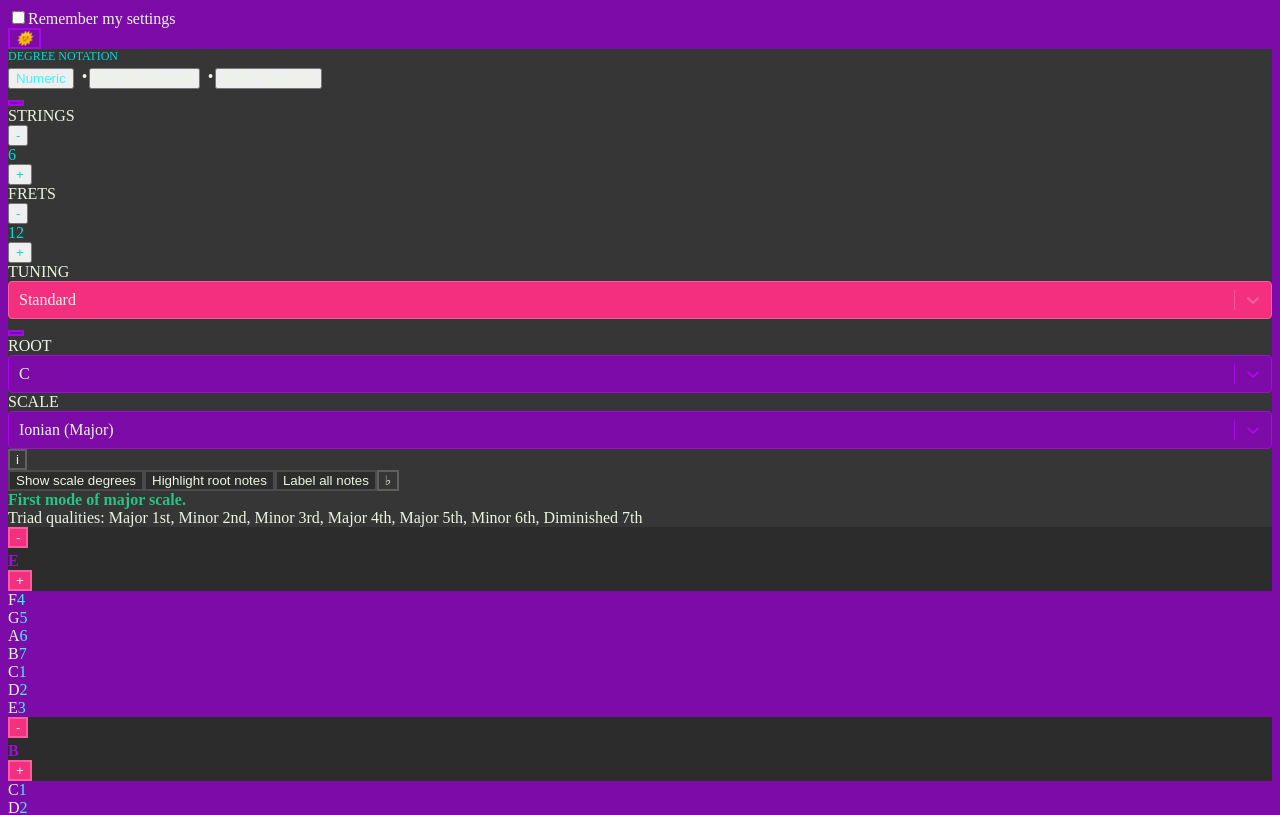
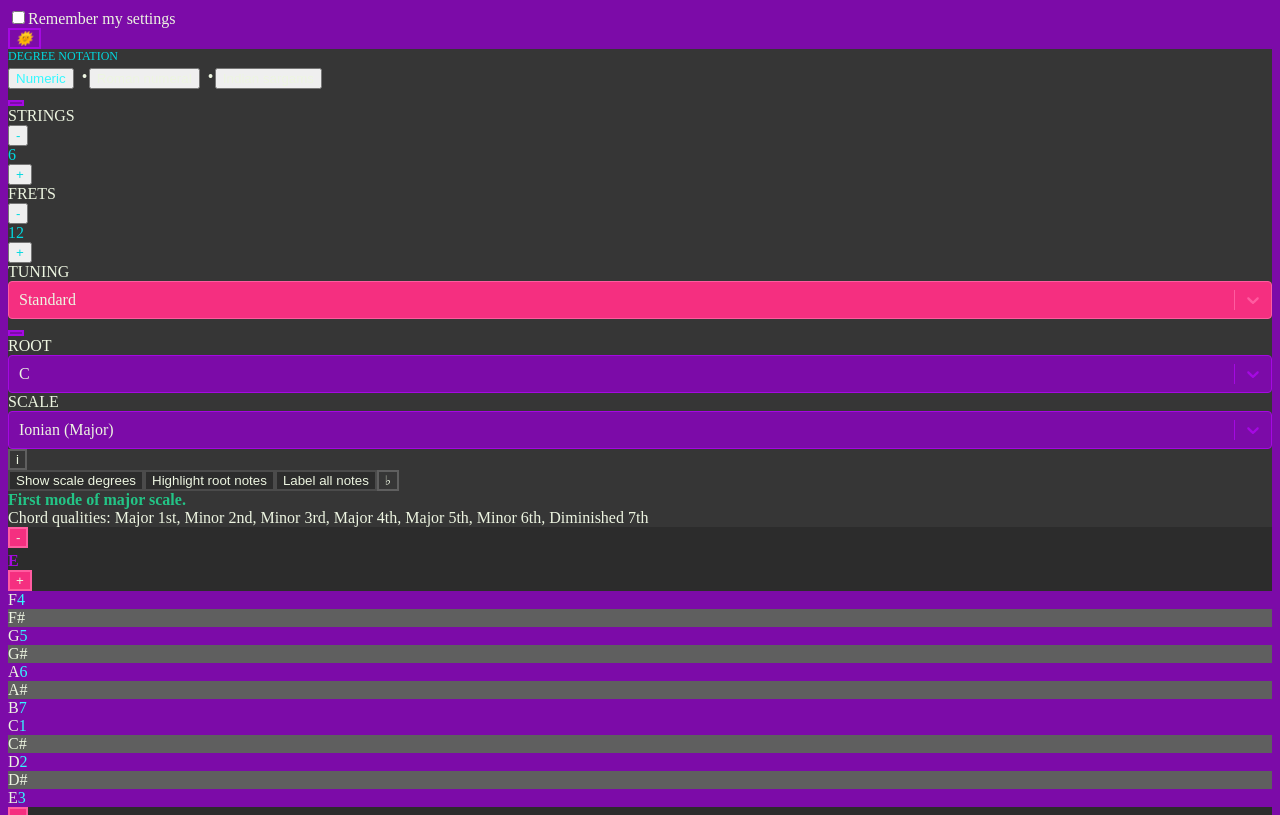
Before and after one commit to jake-carr/scale-finder-v4, a React app: page / in a window 1280 px wide. Shown: the top 815 px of the page. Built offline with nearby package versions, Linux system fonts and the light colour scheme; the HTML template or start-up script is replaced by a standard one.

Commit message:
added transition to notes when toggling between labelling all and only the selected scales; removed unnecessary comments and code

```diff
--- a/client/src/components/display/Fret.jsx
+++ b/client/src/components/display/Fret.jsx
@@ -24,12 +24,6 @@ export default function Fret({
     }
   };
 
-  const displayNote = () => {
-    if (allNotes || currentScale.includes(note)) {
-      return indexToString(note, sharps);
-    }
-  };
-
   const displayDegree = () => {
     let i = currentScale.indexOf(note);
     if (i >= 0) {
@@ -38,13 +32,18 @@ export default function Fret({
   };
 
   return (
-    <React.Fragment>
+    <>
       <div
         className="fret"
         style={{ backgroundColor: colorizeFret() }}
       >
         <span
           className="fret-note"
+          id={
+            allNotes || currentScale.includes(note)
+              ? 'active'
+              : 'hidden'
+          }
           style={{
             color:
               currentScale[0] === note && highlight
@@ -52,7 +51,7 @@ export default function Fret({
                 : theme.text,
           }}
         >
-          {displayNote()}
+          {indexToString(note, sharps)}
         </span>
         <span
           className="fret-degree"
@@ -75,6 +74,6 @@ export default function Fret({
           {String(label)}
         </span>
       ) : null}
-    </React.Fragment>
+    </>
   );
 }
--- a/client/src/components/display/InfoModal.jsx
+++ b/client/src/components/display/InfoModal.jsx
@@ -23,7 +23,7 @@ export default function InfoModal({ open, scale }) {
       </div>
       {scales[scale].qualities ? (
         <div className="qualities">
-          Triad qualities: {mapQualitiesToStrings(scale)}
+          Chord qualities: {mapQualitiesToStrings(scale)}
         </div>
       ) : null}
     </div>
--- a/client/src/components/interactive/CircularButton.jsx
+++ b/client/src/components/interactive/CircularButton.jsx
@@ -27,7 +27,7 @@ export default function CircularButton({
     }
   };
   return (
-    <React.Fragment>
+    <>
       <button
         className={emoji ? 'emoji-button' : 'circular-button'}
         title={title}
@@ -41,6 +41,6 @@ export default function CircularButton({
         {mapTitleToIcon()}
       </button>
       {spacing ? <div style={{ marginRight: '0.5rem' }}></div> : null}
-    </React.Fragment>
+    </>
   );
 }
--- a/client/src/constants/theme-context.js
+++ b/client/src/constants/theme-context.js
@@ -1,11 +1,4 @@
-import React, {createContext} from 'react';
-
-// 1
-// import React, { useContext } from 'react';
-// import { ThemeContext } from '../../constants/theme-context';
-
-// // 2
-// const theme = useContext(ThemeContext);
+import React, { createContext } from 'react';
 
 export const themes = {
   light: {
@@ -22,7 +15,7 @@ export const themes = {
     text: '#141414',
     tuning: '#F2BB05',
     tuningAccent: '#C89A04',
-    ref: 'light'
+    ref: 'light',
   },
   dark: {
     gradient0: '#5f5f5f',
@@ -38,14 +31,8 @@ export const themes = {
     text: '#edf5e1',
     tuning: '#f52f80',
     tuningAccent: '#ff5ca0',
-    ref: 'dark'
-  }
-}
+    ref: 'dark',
+  },
+};
 
-export const ThemeContext = React.createContext(
-  themes.dark
-);
-
-// On any component that needs to use theme colors, add:
-// const theme = useContext(ThemeContext)
-// then use theme.primary, etc. as needed for inline stying
+export const ThemeContext = React.createContext(themes.dark);
```
Also changed, not shown: 1 other file (tests, documents, lock files or other folders).
